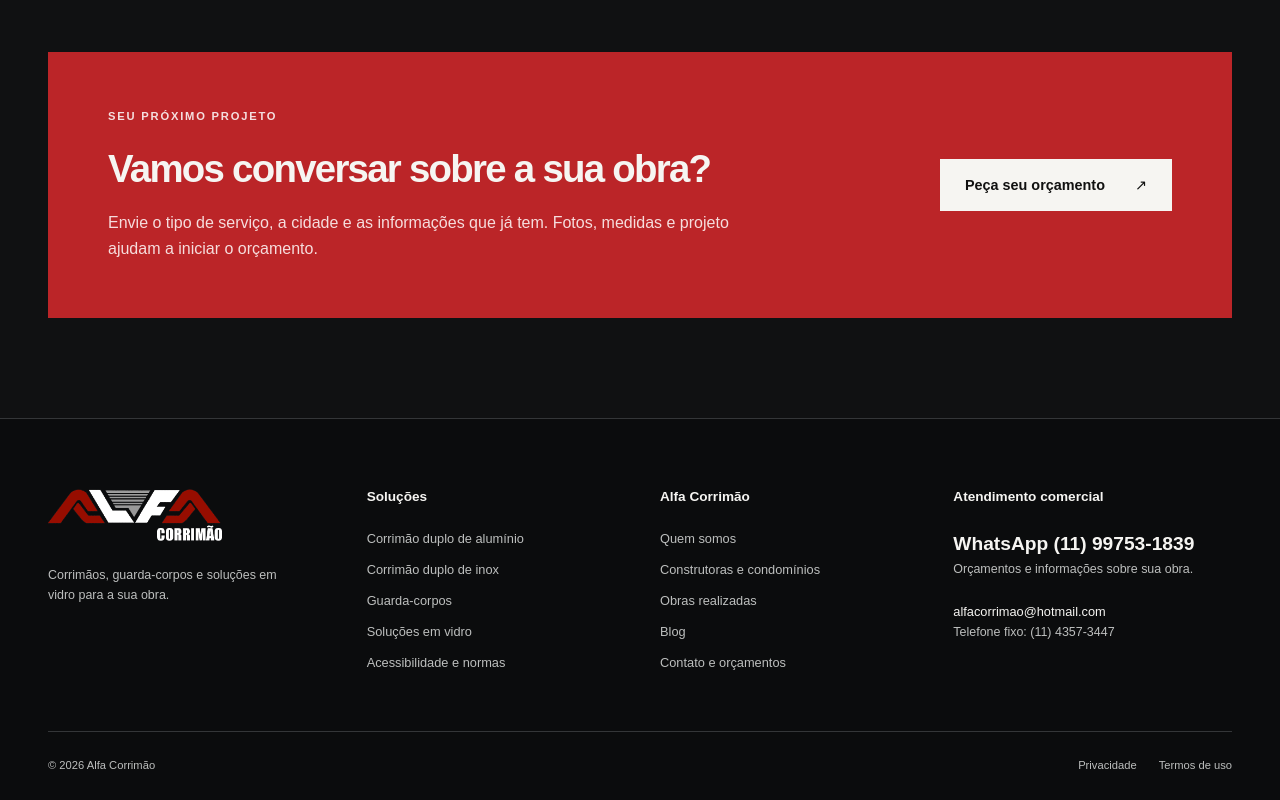
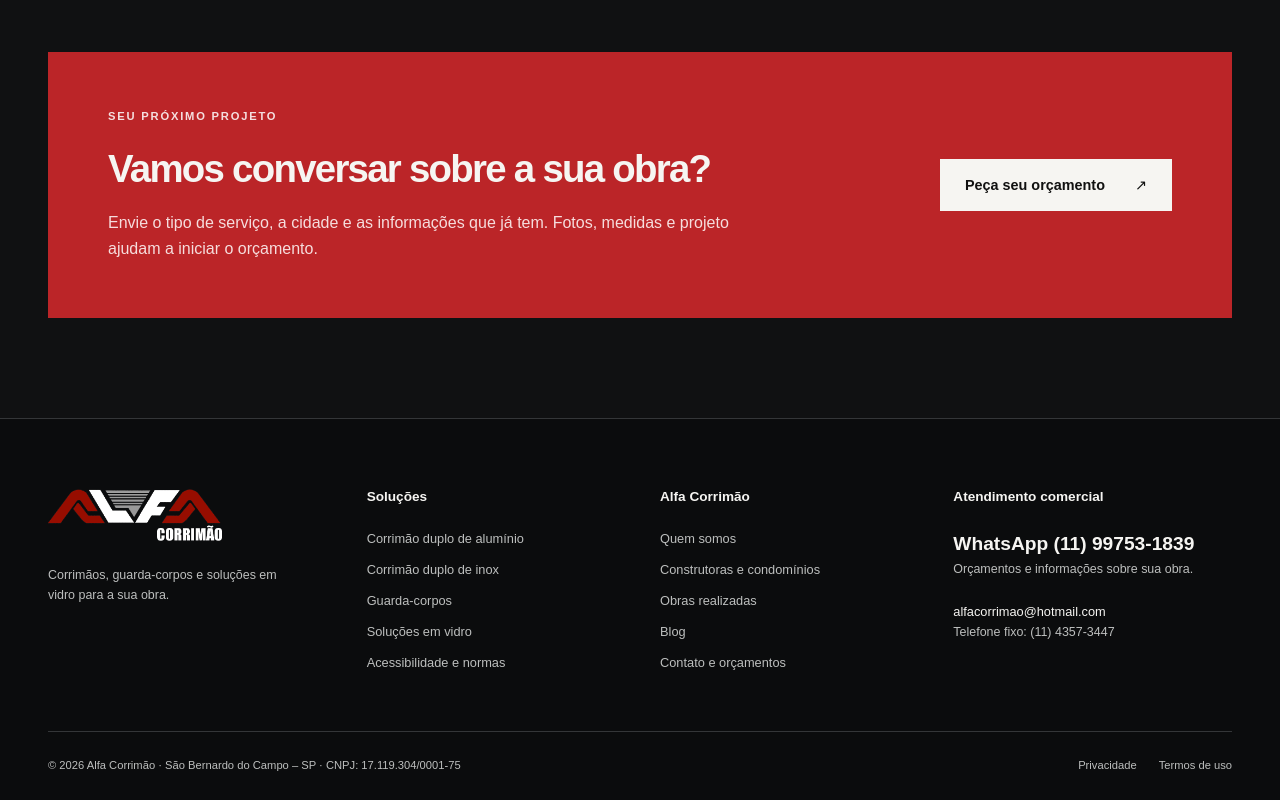
Before and after one commit to dinnygrupoalfa-dot/site-alfa-corrimao, an Astro site: page / in a window 1280 px wide. Shown: the part 4763-5563 px from the top of the page. Built offline with nearby package versions, Linux system fonts and the light colour scheme; Astro itself is replaced by a stand-in of ours.

Commit message:
feat(rodape): exibir CNPJ e São Bernardo do Campo

```diff
--- a/src/layouts/Layout.astro
+++ b/src/layouts/Layout.astro
@@ -32,7 +32,7 @@ const pathname=Astro.url.pathname;
 <div><h2>Soluções</h2><ul>{products.map(p=><li><a href={p.href}>{p.title}</a></li>)}<li><a href="/acessibilidade-e-normas/">Acessibilidade e normas</a></li></ul></div>
 <div><h2>Alfa Corrimão</h2><ul><li><a href="/quem-somos/">Quem somos</a></li><li><a href="/construtoras-e-condominios/">Construtoras e condomínios</a></li><li><a href="/obras-realizadas/">Obras realizadas</a></li><li><a href="/blog/">Blog</a></li><li><a href="/contato/">Contato e orçamentos</a></li></ul></div>
 <div><h2>Atendimento comercial</h2><a class="footer-phone" href={pageWhatsapp()} target="_blank" rel="noopener noreferrer">WhatsApp {pageWhatsappLabel}</a><p>Orçamentos e informações sobre sua obra.</p><a href={'mailto:'+site.email}>{site.email}</a><p>Telefone fixo: <a href={'tel:'+site.landlineHref}>{site.landline}</a></p></div>
-</div><div class="wrap footer-bottom"><span>© {new Date().getFullYear()} Alfa Corrimão</span><div><a href="/politica-de-privacidade/">Privacidade</a><a href="/termos-de-uso/">Termos de uso</a></div></div></footer>
+</div><div class="wrap footer-bottom"><span>© {new Date().getFullYear()} Alfa Corrimão · {site.cityState} · CNPJ: {site.cnpj}</span><div><a href="/politica-de-privacidade/">Privacidade</a><a href="/termos-de-uso/">Termos de uso</a></div></div></footer>
 <a class="floating-contact" href={pageWhatsapp()} target="_blank" rel="noopener noreferrer" aria-label="Conversar com a Alfa Corrimão no WhatsApp"><span aria-hidden="true">↗</span> WhatsApp</a>
 <script>import '../scripts/site';</script>
 </body></html>
```
